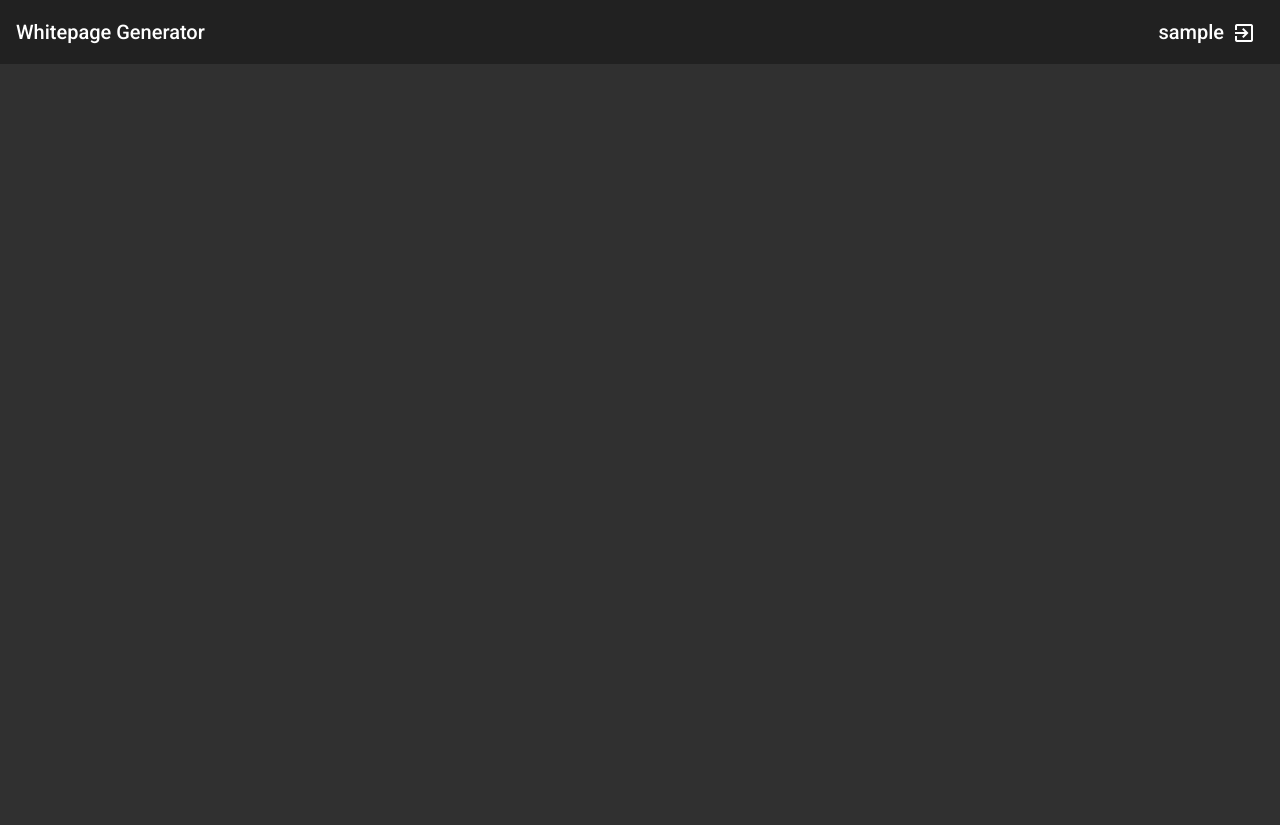
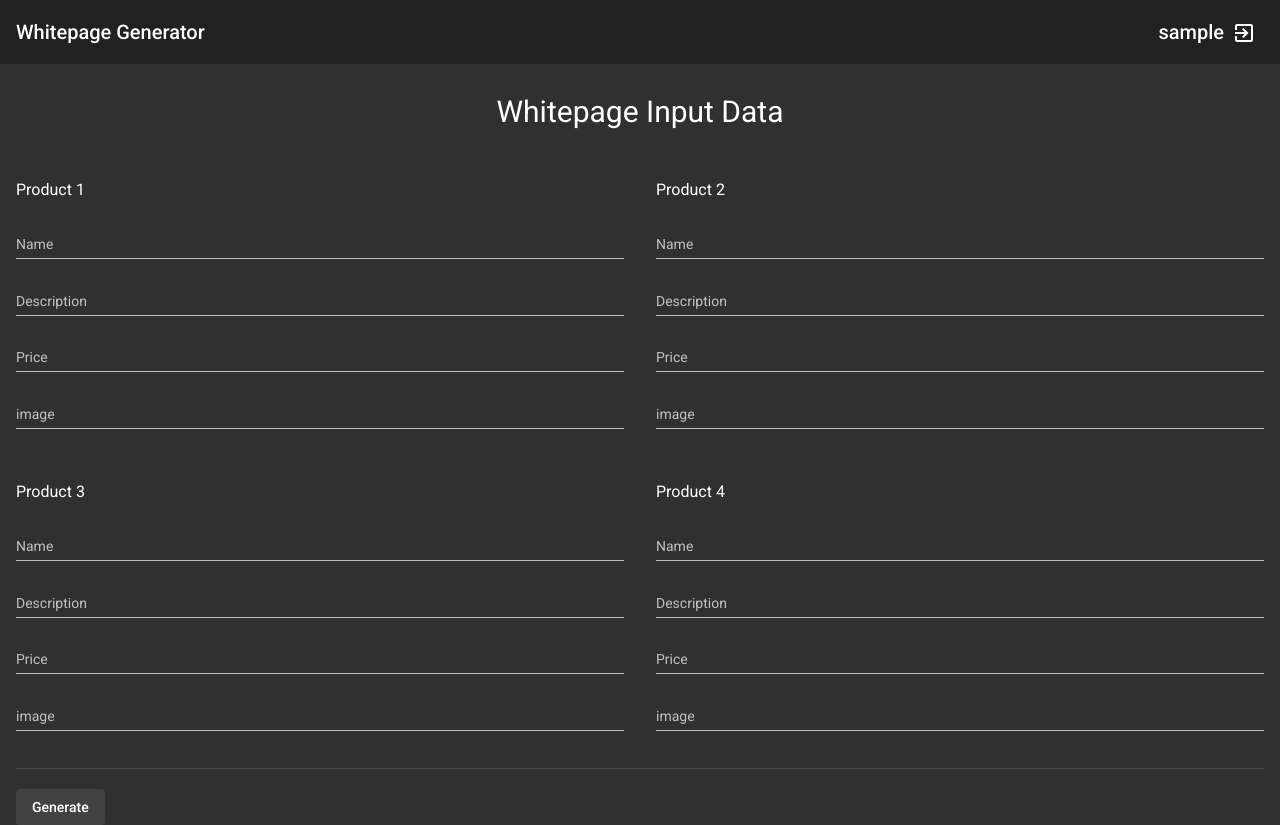
Before and after one commit to DanzigWebb/ads-front, an Angular app: page / in a window 1280 px wide. Before the commit the page ends 800 px from the top, so only its background shows below. Built offline with nearby package versions, Linux system fonts and the light colour scheme; sample sign-in values are in the browser's storage.

Commit message:
feat: whitepage: add forms

```diff
--- a/src/app/whitepage/whitepage.component.html
+++ b/src/app/whitepage/whitepage.component.html
@@ -13,3 +13,117 @@
         </div>
     </div>
 </mat-toolbar>
+
+<div class="whitepage">
+    <div class="container">
+        <h2 class="whitepage__title">Whitepage Input Data</h2>
+
+        <div class="whitepage__row">
+            <div class="whitepage__item">
+                <h3 class="whitepage__subtitle">Product 1</h3>
+                <form class="whitepage__column" autocomplete="off">
+                    <mat-form-field>
+                        <mat-label>Name</mat-label>
+                        <input matInput>
+                    </mat-form-field>
+
+                    <mat-form-field>
+                        <mat-label>Description</mat-label>
+                        <input matInput>
+                    </mat-form-field>
+
+                    <mat-form-field>
+                        <mat-label>Price</mat-label>
+                        <input matInput>
+                    </mat-form-field>
+
+                    <mat-form-field>
+                        <mat-label>image</mat-label>
+                        <input matInput>
+                    </mat-form-field>
+                </form>
+            </div>
+
+            <div class="whitepage__item">
+                <h3 class="whitepage__subtitle">Product 2</h3>
+                <form class="whitepage__column" autocomplete="off">
+                    <mat-form-field>
+                        <mat-label>Name</mat-label>
+                        <input matInput>
+                    </mat-form-field>
+
+                    <mat-form-field>
+                        <mat-label>Description</mat-label>
+                        <input matInput>
+                    </mat-form-field>
+
+                    <mat-form-field>
+                        <mat-label>Price</mat-label>
+                        <input matInput>
+                    </mat-form-field>
+
+                    <mat-form-field>
+                        <mat-label>image</mat-label>
+                        <input matInput>
+                    </mat-form-field>
+                </form>
+            </div>
+
+            <div class="whitepage__item">
+                <h3 class="whitepage__subtitle">Product 3</h3>
+                <form class="whitepage__column" autocomplete="off">
+                    <mat-form-field>
+                        <mat-label>Name</mat-label>
+                        <input matInput>
+                    </mat-form-field>
+
+                    <mat-form-field>
+                        <mat-label>Description</mat-label>
+                        <input matInput>
+                    </mat-form-field>
+
+                    <mat-form-field>
+                        <mat-label>Price</mat-label>
+                        <input matInput>
+                    </mat-form-field>
+
+                    <mat-form-field>
+                        <mat-label>image</mat-label>
+                        <input matInput>
+                    </mat-form-field>
+                </form>
+            </div>
+
+            <div class="whitepage__item">
+                <h3 class="whitepage__subtitle">Product 4</h3>
+                <form class="whitepage__column" autocomplete="off">
+                    <mat-form-field>
+                        <mat-label>Name</mat-label>
+                        <input matInput>
+                    </mat-form-field>
+
+                    <mat-form-field>
+                        <mat-label>Description</mat-label>
+                        <input matInput>
+                    </mat-form-field>
+
+                    <mat-form-field>
+                        <mat-label>Price</mat-label>
+                        <input matInput>
+                    </mat-form-field>
+
+                    <mat-form-field>
+                        <mat-label>image</mat-label>
+                        <input matInput>
+                    </mat-form-field>
+                </form>
+            </div>
+
+        </div>
+
+        <br>
+        <mat-divider></mat-divider>
+        <br>
+        <button mat-flat-button>Generate</button>
+    </div>
+</div>
--- a/src/app/whitepage/whitepage.component.scss
+++ b/src/app/whitepage/whitepage.component.scss
@@ -11,3 +11,39 @@
         @include flex(row, center, center)
     }
 }
+
+.container {
+    max-width: 1440px;
+    margin: 0 auto;
+    padding: 0 1rem;
+}
+
+.whitepage {
+    margin: 2rem 0;
+
+    &__row {
+        display: grid;
+        grid-template-columns: 1fr 1fr;
+        grid-gap: 2rem;
+    }
+
+    &__title {
+        text-align: center;
+        font-weight: normal;
+        font-size: 30px;
+        margin-bottom: 3rem;
+    }
+
+    &__column {
+        @include flex(column)
+    }
+
+    &__images {
+
+        &-grid {
+            display: grid;
+            grid-template-columns: 1fr 1fr 1fr;
+            grid-gap: 1rem;
+        }
+    }
+}
```
